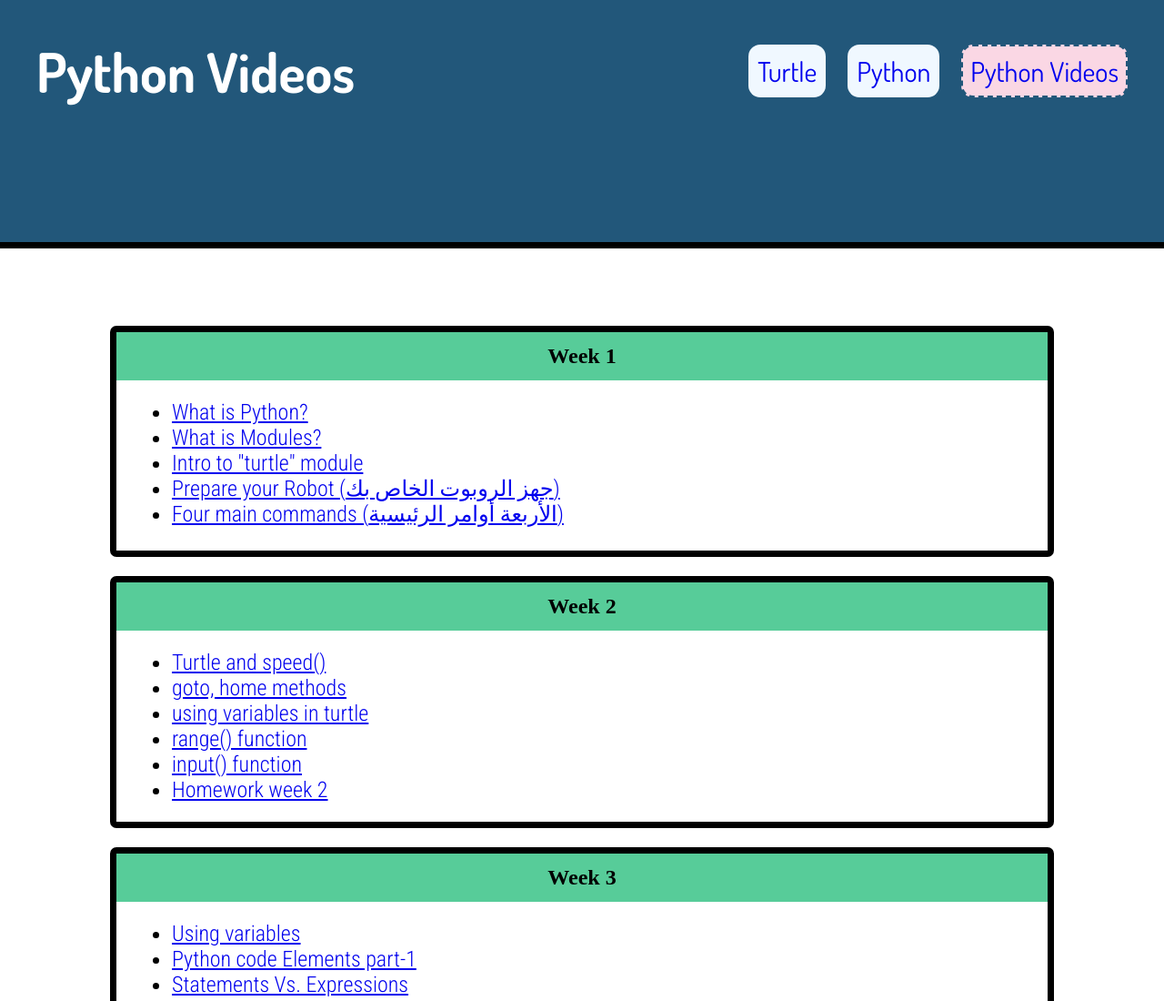
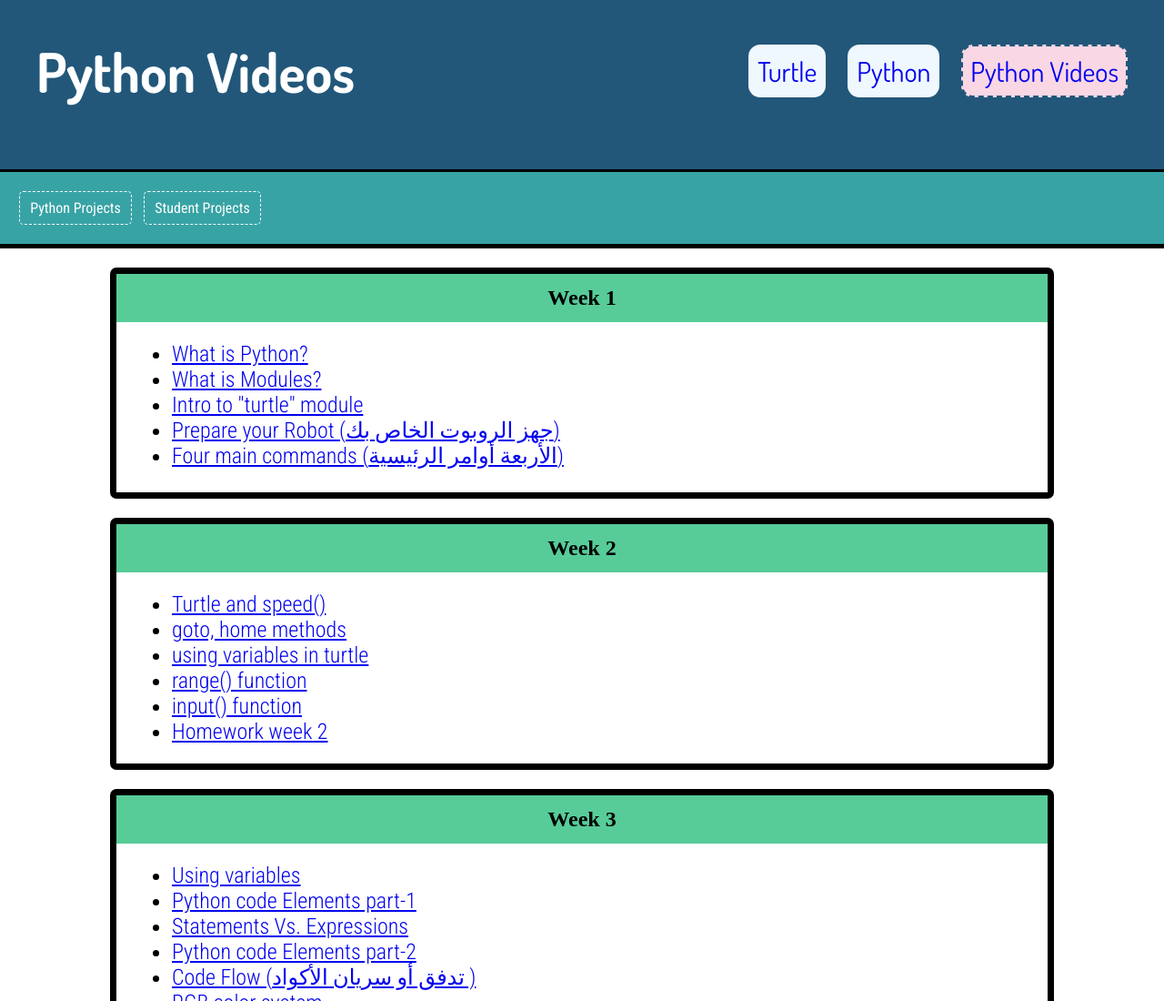
Before and after one commit to SarahZaki03/turtle-documentation, a plain HTML site: page python-links.html in a window 1280 px wide. Shown: the top 1100 px of the page at 91% size. Drawn offline with Linux system fonts and the light colour scheme.

Commit message:
menu update

```diff
--- a/python-links.html
+++ b/python-links.html
@@ -13,6 +13,12 @@
         <a href="./index.html" class="python-tools flex-item">Turtle</a>
         <a href="./python.html" class="python-tools">Python</a>
         <a href="./python-links.html" class="python-tools active-page">Python Videos</a>
+    </div>
+    <div class="projects">
+        <div class="flex s-gap">
+            <a href="#pythonprojects.html">Python Projects</a>
+            <a href="#studentprojects.html">Student Projects</a>
+        </div>
     </div>
     <section class="main-content">
         <header>
--- a/style/main.css
+++ b/style/main.css
@@ -22,16 +22,32 @@ h1{
     border-radius: 7px;
 }
 div.start{
-    padding: 40px 40px 150px 40px;
-    border-bottom: 7px solid black;
+    padding: 40px 40px 70px 40px;
+    border-bottom: 3px solid black;
     background-color: var(--dark-blue);
     color: white;
     display: flex;
     justify-content: space-between;
     align-items: center;
     font-family: 'Dosis';
-    margin-block-end: 85px;
+    /* margin-block-end: 85px; */
     gap: 1.5rem;
+}
+.projects{
+    padding: 21px;
+    border-bottom: 5px solid black;
+
+    background-color: var(--blue-green);
+    color: white;
+    display: flex;
+}
+.projects a{
+    text-decoration: none;
+    font-family: 'Roboto Condensed';
+    color: white;
+    border: 1px dashed white;
+    border-radius: 0.3rem;
+    padding: 0.5rem 0.7rem;
 }
 .flex-item{
     margin-inline-start: auto;
--- a/style/utilities.css
+++ b/style/utilities.css
@@ -5,8 +5,17 @@
     display: flex;
     flex-wrap: wrap;
 }
+.flex-column{
+    flex-direction: column;
+}
+.s-gap{
+    gap: 13px;
+}
 .m-gap{
     gap: 30px;
+}
+.m-0{
+    margin: 0;
 }
 .box{
     border: 1px dashed darkblue;
```
